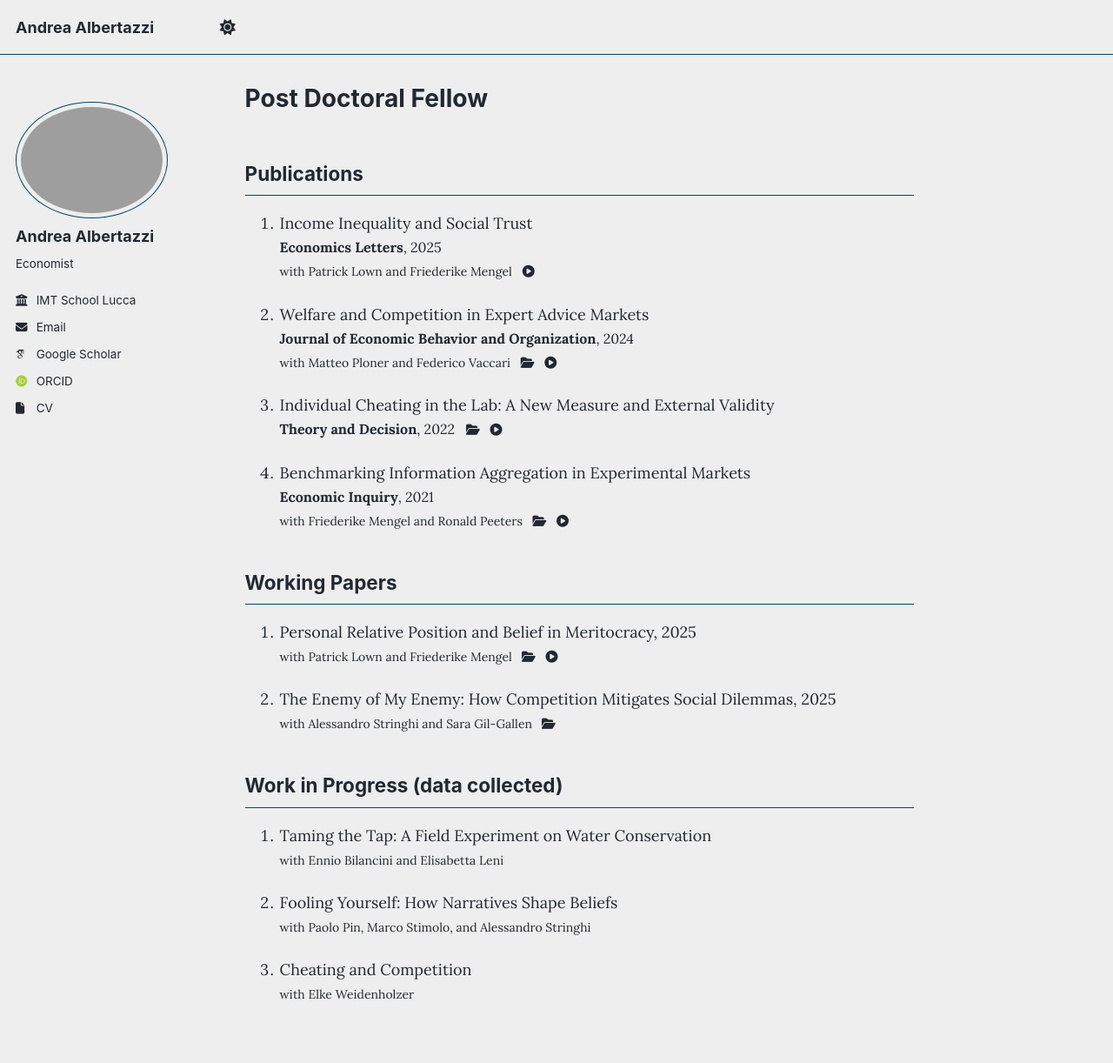
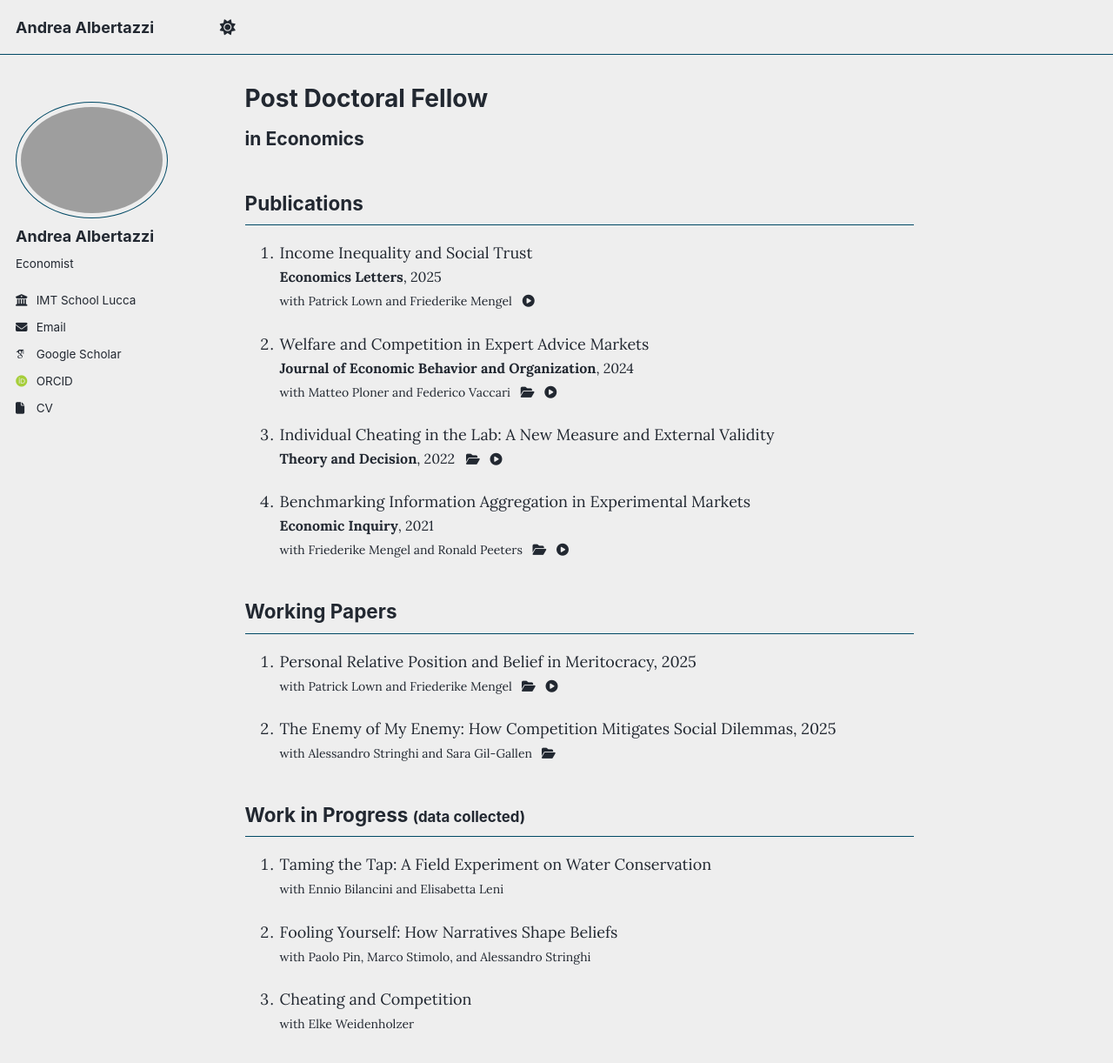
Before and after one commit to tazze87/tazze87.github.io, a Jekyll site: the page built from _pages/about.md, in a window 1280 px wide and 1400 px high. Shown: the top 1222 px of the window at 87% size. Built offline with Jekyll 4.4.1, drawn with Linux system fonts in a browser that asks for light colours; some web fonts are replaced; a script that is not in the unit is left out.

Commit message:
Update about.md

```diff
--- a/_pages/about.md
+++ b/_pages/about.md
@@ -4,6 +4,8 @@ permalink: /
 title: "Post Doctoral Fellow"
 author_profile: true
 ---
+
+# <small>in Economics</small>
 
 ## Publications
 
@@ -80,7 +82,7 @@ author_profile: true
     </a>
     </span>
 
-## Work in Progress (data collected) ##
+## Work in Progress <small>(data collected)</small>
 1. Taming the Tap: A Field Experiment on Water Conservation<br>
     <span style="font-size:14px;">
     with <a href="https://sites.google.com/site/enniobilancini/home" target="_blank" rel="noopener noreferrer">Ennio Bilancini</a>
```
